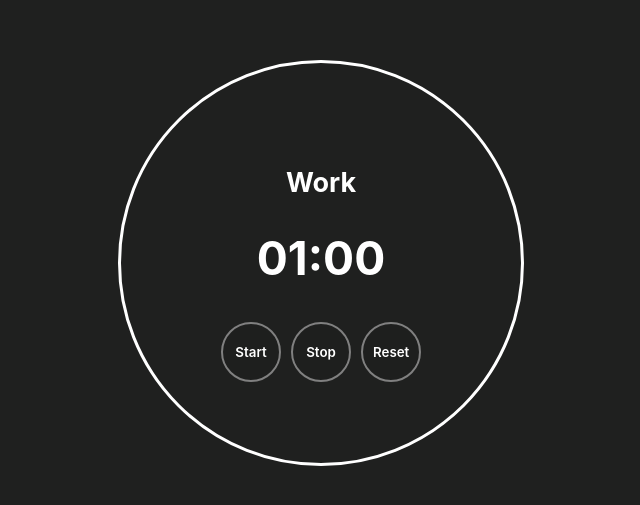
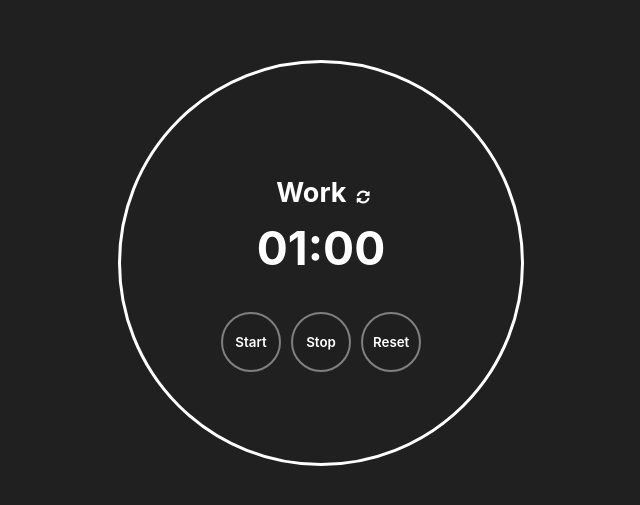
Before and after one commit to varkum/50-10-timer, a React (Vite) app: page / in a window 1280 px wide. Shown: the part 137-642 px from the top of the page, without its empty margins (319-959 px from the left). Built offline with nearby package versions, Linux system fonts and the light colour scheme.

Commit message:
Added a mode switch button

```diff
--- a/index.html
+++ b/index.html
@@ -1,3 +1,4 @@
+<link rel="stylesheet" href="https://use.fontawesome.com/releases/v5.8.1/css/all.css" integrity="sha384-50oBUHEmvpQ+1lW4y57PTFmhCaXp0ML5d60M1M7uH2+nqUivzIebhndOJK28anvf" crossorigin="anonymous">
 <!DOCTYPE html>
 <html lang="en">
   <head>
--- a/src/App.css
+++ b/src/App.css
@@ -17,6 +17,7 @@ body, html {
 
 .timer-container {
   display: flex;
+
   flex-direction: column;
   justify-content: center;
   align-items: center;
@@ -29,7 +30,7 @@ body, html {
   text-align: center;
 }
 
-button {
+.btn {
   font-family:-apple-system, BlinkMacSystemFont, 'Segoe UI', Roboto, Oxygen, Ubuntu, Cantarell, 'Open Sans', 'Helvetica Neue', sans-serif;
   height: 60px;
   width: 60px;
@@ -40,7 +41,28 @@ button {
   font-weight: 600;
   background-color: rgba(30, 31, 30, 0.938);
   color: white;
-} button:hover {
+} .btn:hover {
   opacity: 70%;
   cursor: pointer;
+  color: rgb(114, 114, 243);
 }
+
+.mode-container {
+  margin-left: 10px;
+  height: 40px;
+  display: flex;
+  flex-direction: row;
+  align-items: baseline;
+  justify-content: center;
+}
+
+.switch-button {
+  background-color: rgba(30, 31, 30, 0.938);
+  border: none;
+  color: white;
+  margin-left: 4px;
+} .switch-button:hover{
+  opacity: 0.7;
+  color: blue;
+  cursor: pointer;
+}
--- a/src/App.jsx
+++ b/src/App.jsx
@@ -8,12 +8,28 @@ function Display(props) {
   let min = (props.minutes < 10) ? "0" + props.minutes.toString(): props.minutes.toString();
   let sec = (props.seconds < 10) ? "0" + props.seconds.toString(): props.seconds.toString();
 
+ const switchMode = () => {
+   if (props.mode == "Work") {
+     props.updateMode("Break");
+   } else {
+     props.updateMode("Work")
+   }
+ }
+
+ const handleTimeClick = () => {
+   //HAVE A BOOLEAN THAT WHEN CLICKED BECOMES TRUE AND HAVES THE TIME TURN INTO TEXTAREA
+ }
   return (
     <div className = "display-container">
-       <h3>
-        {props.mode}
-      </h3>
-      <h1>
+      <div className="mode-container">
+        <h3>
+          {props.mode}
+        </h3>
+        <button className="switch-button" onClick={switchMode}>
+         <i class="fas fa-sync-alt"></i>
+        </button>
+      </div>
+      <h1 onClick={()=> window.alert("Clicked")}>
         {min}:{sec}
       </h1>
 
@@ -85,12 +101,15 @@ function App() {
 
 
   const handleStart = () => {
-    updateRun(true);
+    if (!running) {
     if (min == totalTimeRef.current/60 && sec == 0) {
       updateStart(Date.now())
     } else {
       pauseRef.current = pauseRef.current + (Date.now() - pauseTimeRef.current)/1000;
     }
+    }
+
+    updateRun(true);
   }
 
   const handleStop = () => {
@@ -111,18 +130,20 @@ function App() {
     clearInterval(intervalRef.current);
   }
 
+
+
   return (
     <div className="page-container">
     <div className="timer-container">
-      <Display minutes={min} seconds={sec} mode={mode} />
+      <Display minutes={min} seconds={sec} mode={mode} updateMode= {(mode) => updateMode(mode)}/>
       <div>
-        <button onClick = {handleStart}>
+        <button className="btn" onClick = {handleStart}>
           Start
         </button>
-        <button onClick = {handleStop}>
+        <button className="btn" onClick = {handleStop}>
           Stop
         </button>
-        <button onClick={() => handleReset(WORK, true)}>
+        <button className="btn" onClick={() => handleReset(WORK, true)}>
           Reset
         </button>
     </div>
```
